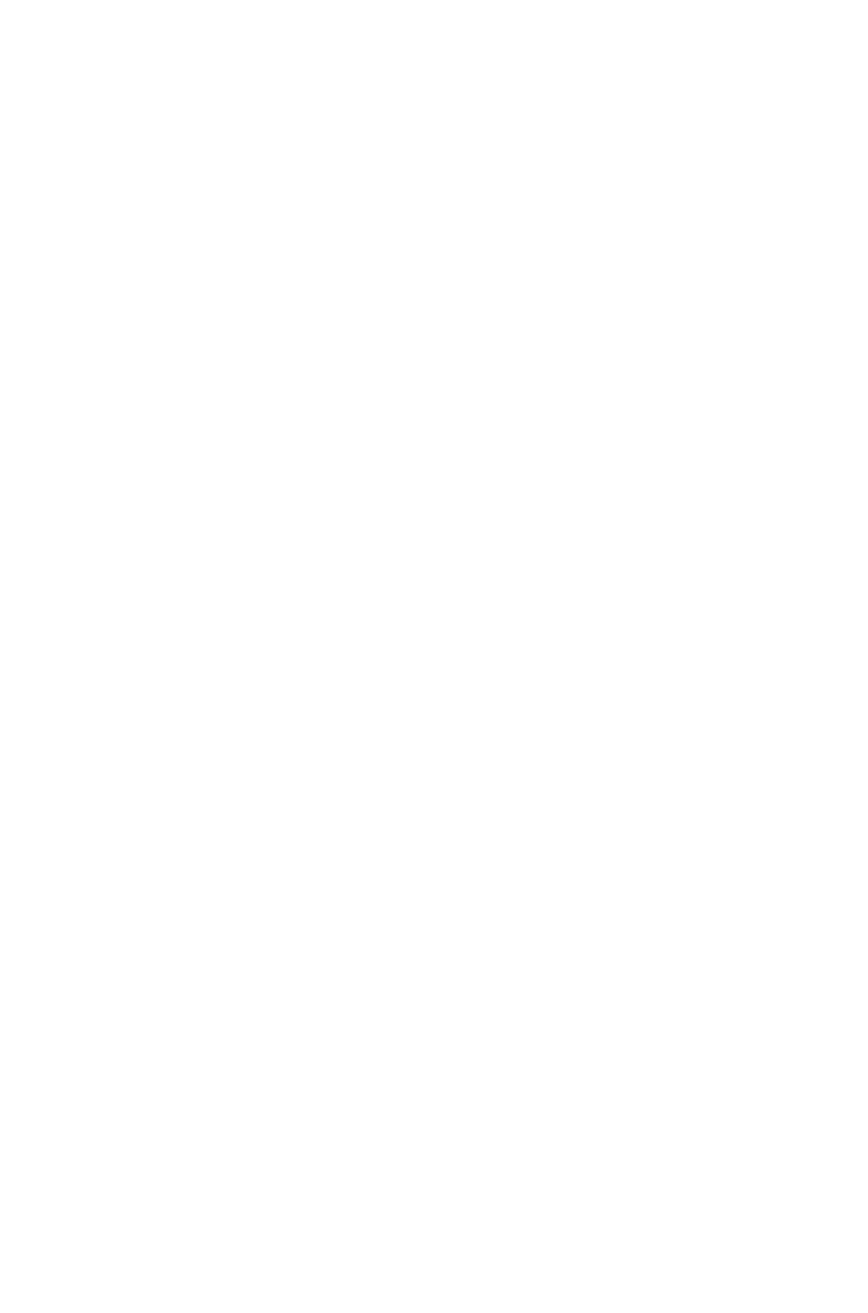
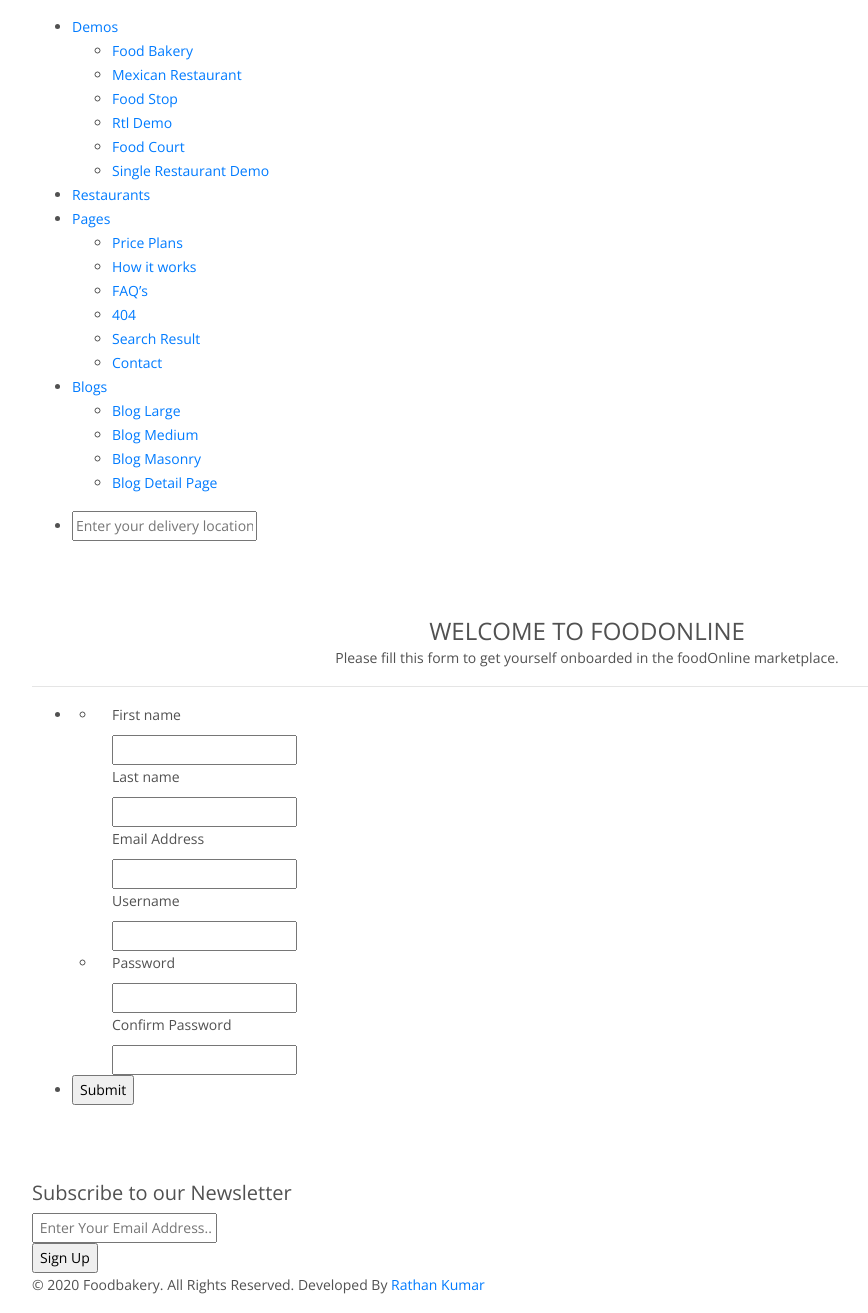
Before and after one commit to nahloo-obi/vendormarketplace, a Django app: page /accounts/registerUser/ in a window 1280 px wide. Before the commit the part shown is empty. Shown: the part 301-1614 px from the top of the page, without its empty margins (53-921 px from the left). Before the commit the page ends 26 px from the top, so only its background shows below. Run offline with Django 4.2, Linux system fonts and the light colour scheme; some libraries are stand-ins or nearby versions.

Commit message:
template update

```diff
--- /dev/null
+++ b/accounts/forms.py
@@ -0,0 +1,9 @@
+from django import forms
+from .models import User
+
+class UserForm(forms.ModelForm):
+    password = forms.CharField(widget=forms.PasswordInput())
+    confirm_password = forms.CharField(widget=forms.PasswordInput())
+    class Meta:
+        model = User
+        fields = ['first_name', 'last_name', 'username', 'email', 'password', 'confirm_password']
--- a/accounts/signals.py
+++ b/accounts/signals.py
@@ -18,5 +18,6 @@
 #post_save.connect(post_save_create_profile_receiver, sender=User)
 
 @receiver(pre_save,sender=User)
-def pre_save_profile_receiver(sender, receiver, **kwargs):
+def pre_save_profile_receiver(sender, instance, **kwargs):
+
     pass
--- a/accounts/views.py
+++ b/accounts/views.py
@@ -1,7 +1,29 @@
-from django.shortcuts import render
+from django.shortcuts import render, redirect
 from django.http import HttpResponse
+from .forms import UserForm
+from .models import User
 
 # Create your views here.
 
 def registerUser(request):
-    return HttpResponse("Register user")
+    if request.method == "POST":
+        form = UserForm(request.POST)
+        if form.is_valid():
+            password = form.cleaned_data['password']
+            user = form.save(commit=False)
+            user.set_password(password)  #hashpassword
+            user.role = User.CUSTOMER
+            form.save()
+        else:
+            print(form.errors)
+
+
+        return redirect('registerUser')
+
+    else:
+
+        form = UserForm()
+        context = {
+            'form': form,
+        }
+        return render(request, 'accounts/registerUser.html', context)
--- /dev/null
+++ b/templates/accounts/registerUser.html
@@ -0,0 +1,88 @@
+{% extends 'base.html' %}
+
+{% block content %}
+<!-- Main Section Start -->
+<div class="main-section">
+    <div class="page-section nopadding cs-nomargin" style="margin-top: 0px;padding-top: 60px;padding-bottom: 60px;margin-bottom: 0px;">
+        <div class="container">
+            <div class="row">
+                <div class="col-lg-12 col-md-12 col-sm-12 col-xs-12 ">
+                    <div class="user-dashboard loader-holder">
+                        <div class="user-holder">
+                    <h4 class="text-center" style="margin-bottom: 0;">WELCOME TO FOODONLINE</h4>
+                    <p class="text-center">Please fill this form to get yourself onboarded in the foodOnline marketplace.</p>
+                    <hr>
+                    <div id="restaurant-sets-holder">
+                        <form action="{% url 'registerUser' %}" class="form-fields-set foodbakery-dev-restaurant-form" method="post" action="register-select-package.html">
+                            {%csrf_token %}
+                            <ul class="register-add-restaurant-tab-container restaurant-information-tab-container">
+                                <li>
+                                    <div class="row">
+                                        <div class="col-lg-12 col-md-12 col-sm-12 col-xs-12">
+                                            <div class="row">
+                                                <ul >
+                                                    <li>
+                                                        <div class="col-lg-6 col-md-6 col-sm-6 col-xs-12">
+                                                            <div class="field-holder">
+                                                                <label>First name</label>{{form.first_name}}
+                                                            </div>
+                                                        </div>
+                                                        <div class="col-lg-6 col-md-6 col-sm-6 col-xs-12">
+                                                            <div class="field-holder">
+                                                                <label>Last name</label>{{form.last_name}}
+                                                            </div>
+                                                        </div>
+
+                                                        <div class="col-lg-6 col-md-6 col-sm-6 col-xs-12">
+                                                            <div class="field-holder">
+                                                                <label>Email Address</label>{{form.email}}
+                                                            </div>
+                                                        </div>
+                                                        <div class="col-lg-6 col-md-6 col-sm-6 col-xs-12">
+                                                            <div class="field-holder">
+                                                                <label>Username</label>{{form.username}}
+                                                            </div>
+                                                        </div>
+                                                    </li>
+
+                                                    <li>
+                                                        <div class="col-lg-6 col-md-6 col-sm-12 col-xs-12">
+                                                            <div class="field-holder">
+                                                                <label>Password</label>
+                                                                {{form.password}}
+                                                            </div>
+                                                        </div>
+                                                        <div class="col-lg-6 col-md-6 col-sm-12 col-xs-12">
+                                                            <div class="field-holder">
+                                                                <label>Confirm Password</label>
+                                                                {{form.confirm_password}}
+                                                            </div>
+                                                        </div>
+                                                    </li>
+                                                </ul>
+                                            </div>
+                                        </div>
+                                    </div>
+                                </li>
+                                <li>
+                                    <div class="row">
+                                        <div class="col-lg-12 col-md-12 col-sm-12 col-xs-12">
+                                            <div class="field-holder">
+                                                <div class="payment-holder">
+                                                    <input type="submit" value="Submit" id="btn-next-restaurant-information" class="bgcolor">
+                                                </div>
+                                            </div>
+                                        </div>
+                                    </div>
+                                </li>
+                            </ul>
+                        </form>
+                    </div>
+                </div>
+                    </div>
+                </div>
+            </div>
+        </div>
+    </div>
+</div>
+{% endblock %}
--- a/templates/includes/footer.html
+++ b/templates/includes/footer.html
@@ -13,7 +13,6 @@
                         <div class="fieldset">
                             <form action="#">
                                 <div class="field-holder">
-                                    <label>
                                         <i class=" icon-envelope3"></i>
                                         <input type="text" class="field-input" placeholder=" Enter Your Email Address...">
                                     </label>
```
